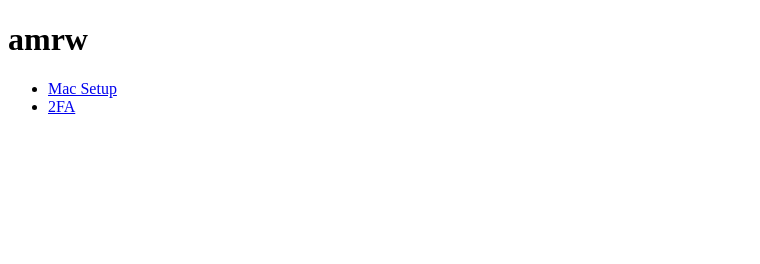
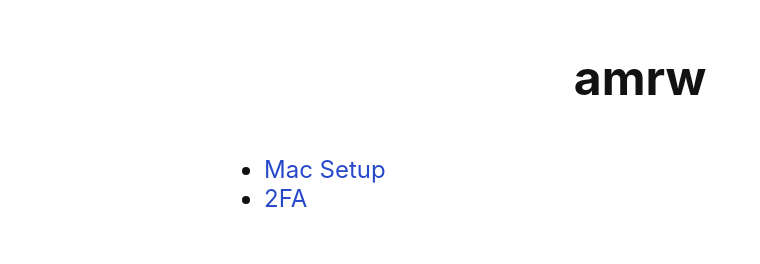
Before and after one commit to amrwc/amrw.dev, a plain HTML site: page index.html in a window 1280 px wide. Shown: the whole page, without its empty margins (0-760 px from the left). Drawn offline with Linux system fonts and the light colour scheme.

Commit message:
Wrap content in `<main>`, add styling

```diff
--- a/index.html
+++ b/index.html
@@ -13,12 +13,15 @@
             rel="icon"
             type="image/x-icon"
         />
+        <link rel="stylesheet" href="/static/style.css" />
     </head>
     <body>
-        <h1>amrw</h1>
-        <ul>
-            <li><a href="pages/mac-setup">Mac Setup</a></li>
-            <li><a href="2fa">2FA</a></li>
-        </ul>
+        <main>
+            <h1>amrw</h1>
+            <ul>
+                <li><a href="/pages/mac-setup">Mac Setup</a></li>
+                <li><a href="/2fa">2FA</a></li>
+            </ul>
+        </main>
     </body>
 </html>
--- /dev/null
+++ b/static/style.css
@@ -0,0 +1,73 @@
+* {
+    margin: 0;
+    padding: 0;
+    box-sizing: border-box;
+
+    --font-size: 1em;
+    --h1-font-size: 2em;
+    --main-padding: 1em 2em;
+    --main-width: 90vw;
+
+    --text-color: #121212;
+    --bg-color: #fff;
+    --highlight-color: #2749c9;
+}
+
+@media (prefers-color-scheme: dark) {
+    * {
+        --text-color: #dadada;
+        --bg-color: #141414;
+        --highlight-color: #ffc400;
+    }
+}
+
+body {
+    /* System-default fonts */
+    font-family: -apple-system, system-ui, BlinkMacSystemFont, "Segoe UI", Roboto, Ubuntu;
+    font-size: var(--font-size);
+    color: var(--text-color);
+    background: var(--bg-color);
+    display: flex;
+    justify-content: center;
+}
+
+a {
+    text-decoration: none;
+    color: var(--highlight-color);
+}
+
+a:hover {
+    border-bottom: 1px solid;
+}
+
+main {
+    padding: var(--main-padding);
+    width: var(--main-width);
+    max-width: 80em;
+}
+
+h1 {
+    font-size: var(--h1-font-size);
+    text-align: center;
+    margin-bottom: 1em;
+}
+
+@media screen and (width >= 668px) {
+    * {
+        --font-size: 1.25em;
+        --main-width: 80vw;
+    }
+}
+
+@media screen and (width >= 813px) {
+    * {
+        --font-size: 1.5em;
+        --main-padding: 2em 3em;
+    }
+}
+
+@media screen and (width >= 1200px) {
+    * {
+        --main-width: 70vw;
+    }
+}
```
Also changed, not shown: 2fa/index.html (+3 -0 lines), pages/mac-setup/index.html (+3 -0 lines), .prettierrc.json.
